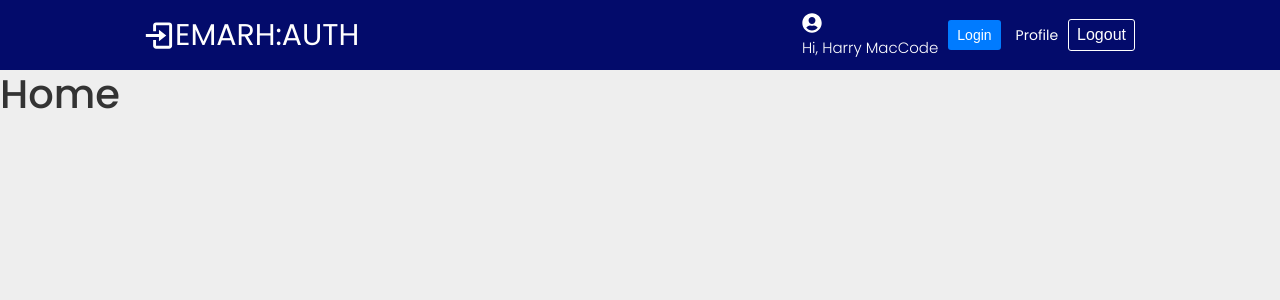
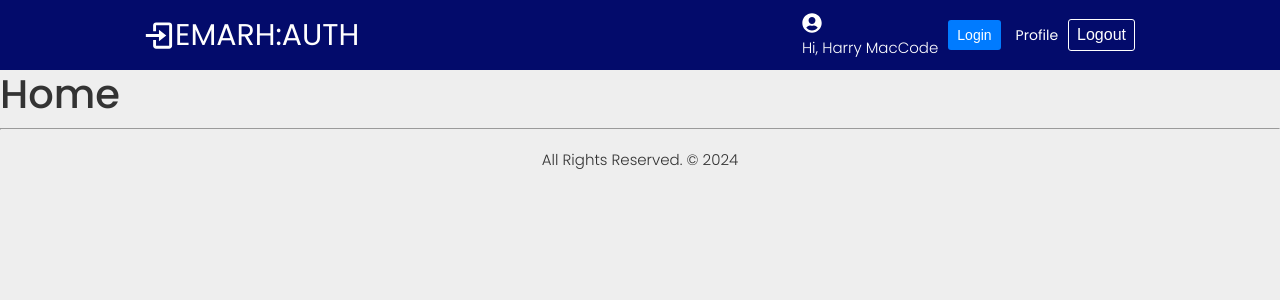
Before and after one commit to Harry8679/Auth_Mern_Ewo_Front, a React (Create React App) app: page / in a window 1280 px wide. Shown: the top 300 px of the page. Built offline with nearby package versions, Linux system fonts and the light colour scheme; the HTML template or start-up script is replaced by a standard one.

Commit message:
Footer Component

```diff
--- /dev/null
+++ b/src/components/footer/Footer.js
@@ -0,0 +1,16 @@
+import React from 'react'
+
+const Footer = () => {
+  const myDate = new Date();
+  const year = myDate.getFullYear();
+  return (
+    <>
+        <hr className='--color-dark' />
+        <div className="--flex-center --py2 --bg-grey">
+            <p>All Rights Reserved. &copy; {year}</p>
+        </div>
+    </>
+  )
+}
+
+export default Footer;
--- a/src/pages/home/Home.js
+++ b/src/pages/home/Home.js
@@ -1,12 +1,14 @@
 import React from 'react';
 import './Home.scss';
 import Header from '../../components/header/Header';
+import Footer from '../../components/footer/Footer';
 
 const Home = () => {
   return (
     <div>
         <Header />
         <h1>Home</h1>
+        <Footer />
     </div>
   )
 }
```
